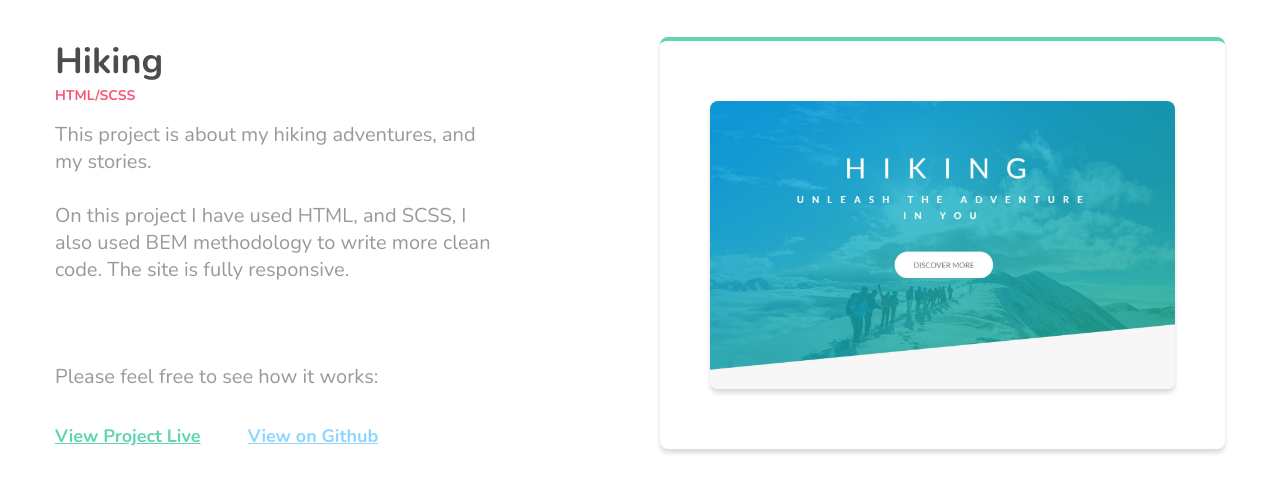
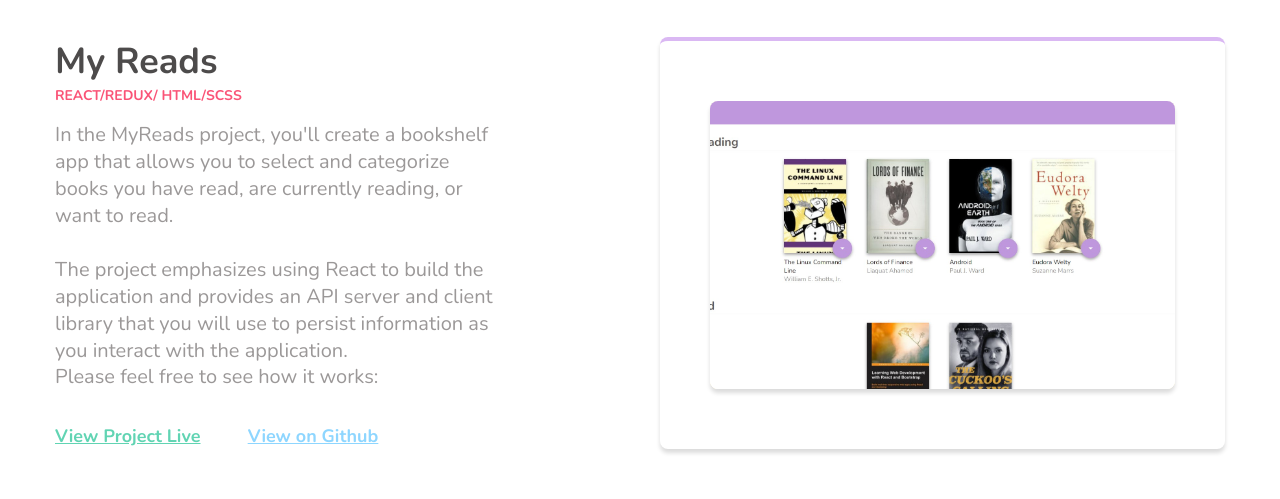
Before and after one commit to shejza/portfolio, a website: page projects1.html in a window 1280 px wide. Shown: the part 387-886 px from the top of the page. Drawn offline with nearby package versions, Linux system fonts and the light colour scheme.

Commit message:
Added new project

```diff
--- a/projects1.html
+++ b/projects1.html
@@ -59,6 +59,37 @@
 
 
             <div class="projects">
+                <div class="row">
+                    <div class="col-md-6 projects__left">
+                        <div class="project__content">
+                            <h2 class="project__content--title">My Reads</h2>
+                            <h6 class="color-red">REACT/REDUX/ HTML/SCSS</h6>
+
+                            <p class="project__content--description">
+                                In the MyReads project, you'll create a bookshelf app that allows you to select and categorize books you have read, are currently reading, or want to read.
+                                <br/><br/>The project emphasizes using React to build the application and provides an API server and client library that you will use to persist information as you interact with the application.
+                            </p>
+                            <div class="project__content--bottom">
+                                <h4>Please feel free to see how it works:</h4>
+                                <div class="btn-group">
+                                    <a href="https://my-reads-application-in-react.herokuapp.com/" target="_blank"
+                                        class="btn--link">View Project
+                                        Live</a>
+                                    <a href="https://github.com/shejza/my-reads" target="_blank"
+                                        class="btn--link color-blue">View on Github</a>
+                                </div>
+                            </div>
+                        </div>
+                    </div>
+
+                    <div class="col-md-6 projects__right">
+                        <a href="https://shejza.github.io/hiking.github.io/" class="card card--purple">
+                            <img src="./images/myreads.jpg" alt="work" class="card__image">
+                        </a>
+                    </div>
+
+                </div>
+
                 <div class="row">
                     <div class="col-md-6 projects__left">
                         <div class="project__content">
```
Also changed, not shown: images/myreads.jpg (added).
